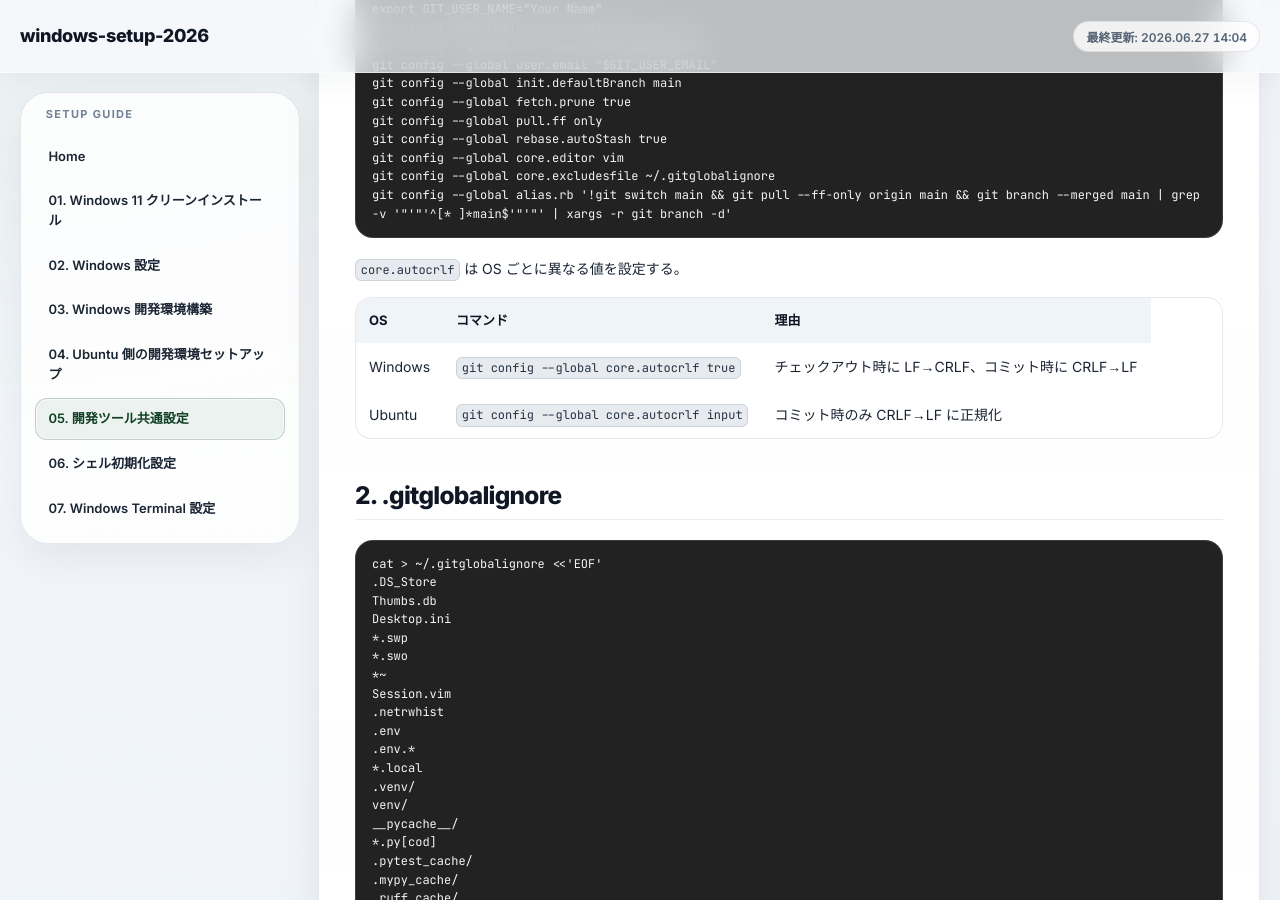
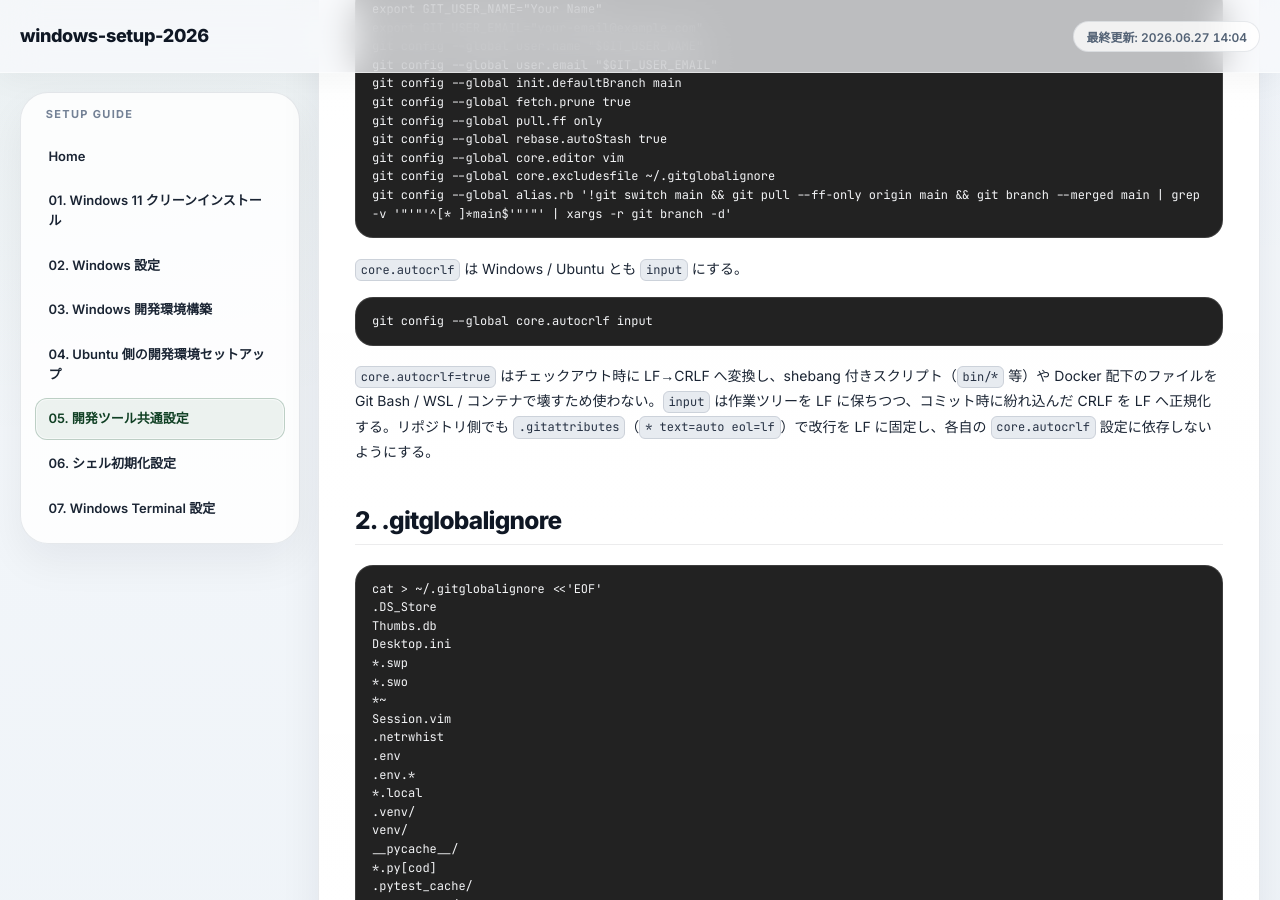
Before and after one commit to koumatsumoto/windows-setup-2026, a Jekyll site: the page built from docs/05-DEV-TOOL-CONFIG.md, in a window 1280 px wide and 900 px high, scrolled down 764 px. Built offline with Jekyll 4.4.1, drawn with Linux system fonts in a browser that asks for light colours.

Commit message:
fix(git-config): 改行コードを LF に統一する
Windows の core.autocrlf=true はチェックアウト時に LF→CRLF へ変換し、
bin/* の shebang 付きスクリプトや Docker 配下のファイルを Git Bash / WSL /
コンテナで壊す。doc の Windows 推奨値を input に変更し、両 OS とも input に
統一する。

あわせて .gitattributes（* text=auto eol=lf）を追加し、各自の core.autocrlf
設定に依存せずリポジトリ側で改行を LF に固定する。既存ファイルは全て LF の
ため再正規化による差分は発生しない。

````diff
--- a/docs/05-DEV-TOOL-CONFIG.md
+++ b/docs/05-DEV-TOOL-CONFIG.md
@@ -38,12 +38,13 @@ git config --global core.excludesfile ~/.gitglobalignore
 git config --global alias.rb '!git switch main && git pull --ff-only origin main && git branch --merged main | grep -v '"'"'^[* ]*main$'"'"' | xargs -r git branch -d'
 ```
 
-`core.autocrlf` は OS ごとに異なる値を設定する。
+`core.autocrlf` は Windows / Ubuntu とも `input` にする。
 
-| OS | コマンド | 理由 |
-| --- | --- | --- |
-| Windows | `git config --global core.autocrlf true` | チェックアウト時に LF→CRLF、コミット時に CRLF→LF |
-| Ubuntu | `git config --global core.autocrlf input` | コミット時のみ CRLF→LF に正規化 |
+```sh
+git config --global core.autocrlf input
+```
+
+`core.autocrlf=true` はチェックアウト時に LF→CRLF へ変換し、shebang 付きスクリプト（`bin/*` 等）や Docker 配下のファイルを Git Bash / WSL / コンテナで壊すため使わない。`input` は作業ツリーを LF に保ちつつ、コミット時に紛れ込んだ CRLF を LF へ正規化する。リポジトリ側でも `.gitattributes`（`* text=auto eol=lf`）で改行を LF に固定し、各自の `core.autocrlf` 設定に依存しないようにする。
 
 ## 2. .gitglobalignore
 
````
Also changed, not shown: 1 other file.
